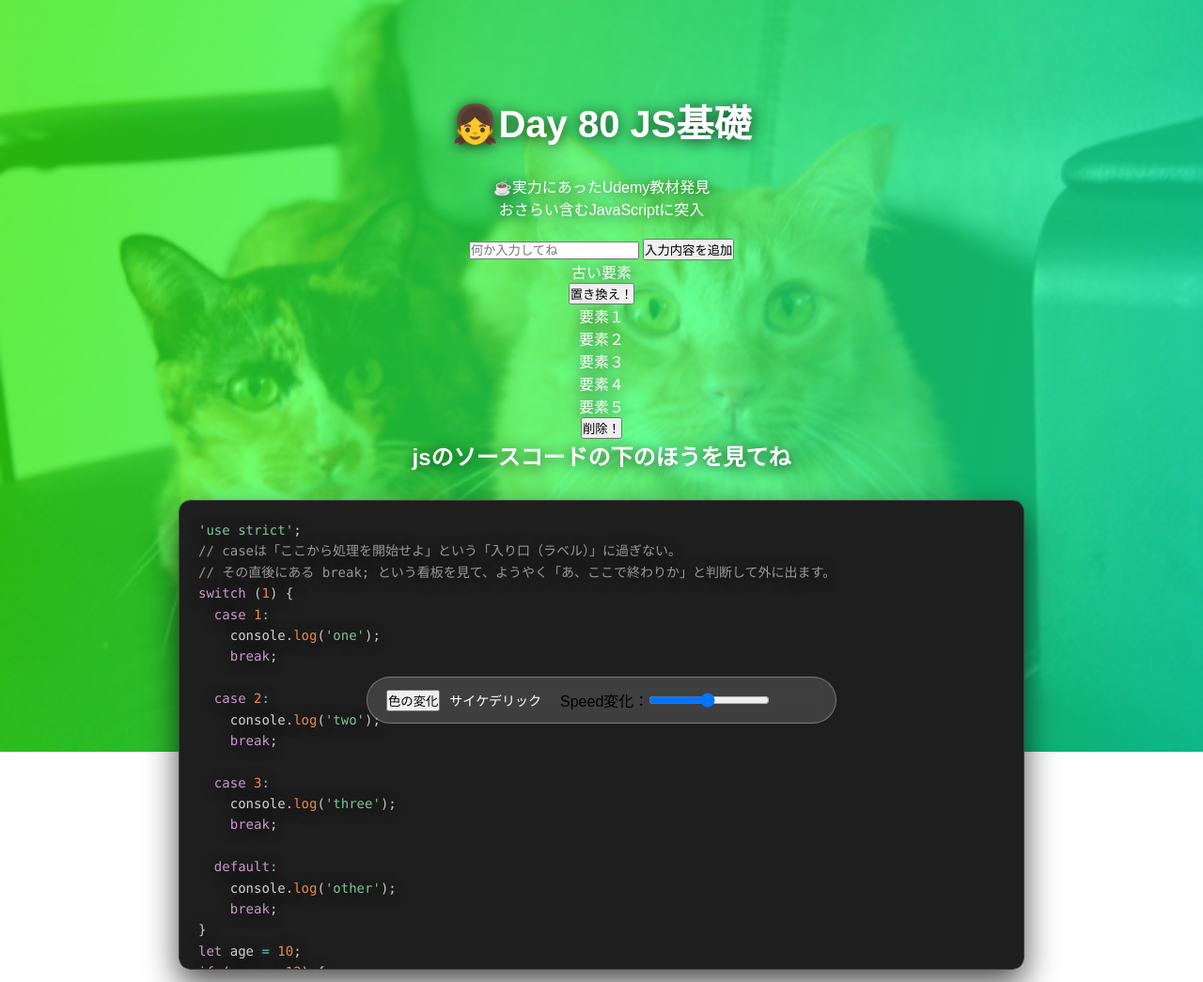
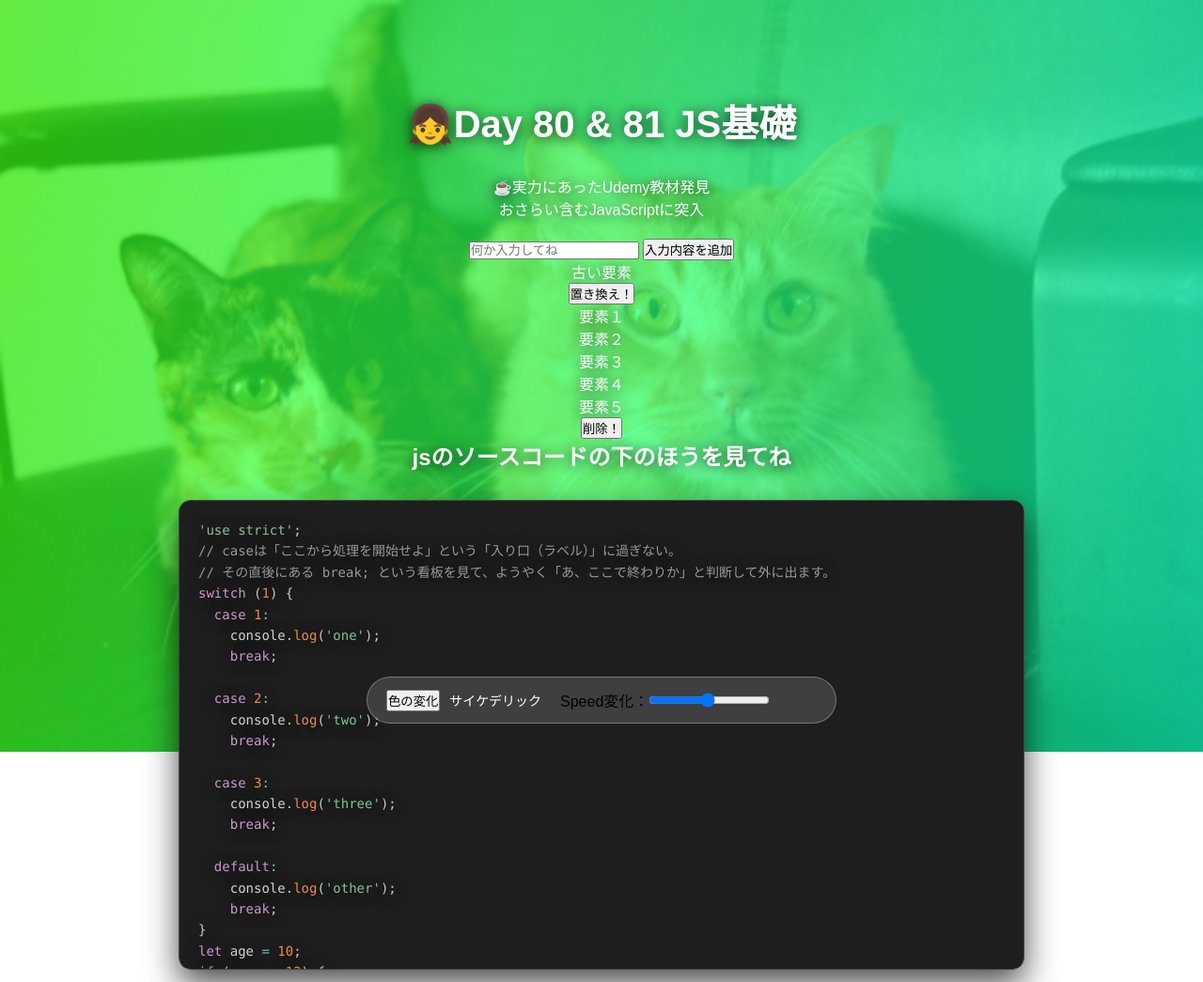
Before and after one commit to kiyo4810/udemy_kaihatsu_nyumon_kanzen_course, a plain HTML site: page js-lesson/index.html in a window 1280 px wide. Shown: the top 1045 px of the page at 94% size. Drawn offline with nearby package versions, Linux system fonts and the light colour scheme.

Commit message:
DOM操作他3

```diff
--- a/js-lesson/index.html
+++ b/js-lesson/index.html
@@ -3,7 +3,7 @@
   <head>
     <meta charset="UTF-8" />
     <meta name="viewport" content="width=device-width, initial-scale=1.0" />
-    <title>👧Day 80 JS基礎 ☕️実力にあったUdemy教材発見</title>
+    <title>👧Day 80 & 81 JS基礎 ☕️実力にあったUdemy教材発見</title>
     <link rel="stylesheet" href="main.css" />
     <link rel="stylesheet" href="https://cdnjs.cloudflare.com/ajax/libs/prism/1.29.0/themes/prism-tomorrow.min.css" />
   </head>
@@ -13,7 +13,7 @@
     <div class="dynamic-gradient"></div>
 
     <main class="content">
-      <h1>👧Day 80 JS基礎</h1>
+      <h1>👧Day 80 & 81 JS基礎</h1>
       <p id="result">
         ☕️実力にあったUdemy教材発見<br />
         おさらい含むJavaScriptに突入
```
